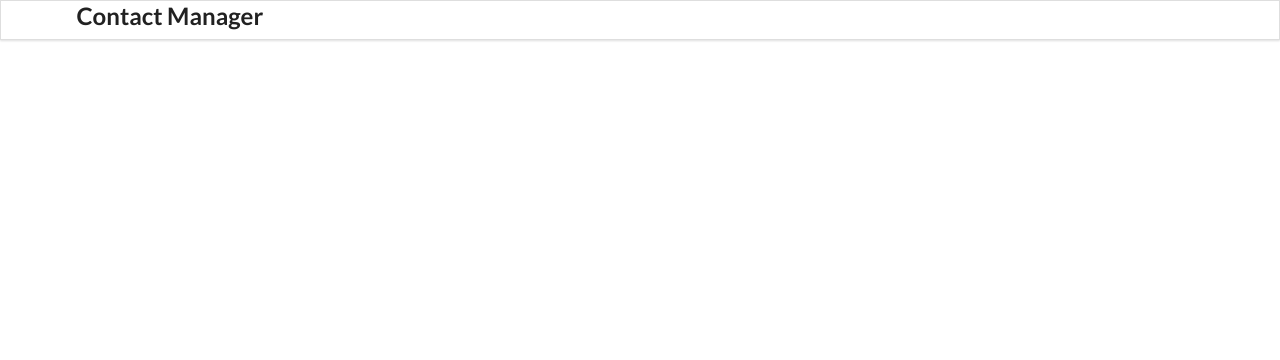
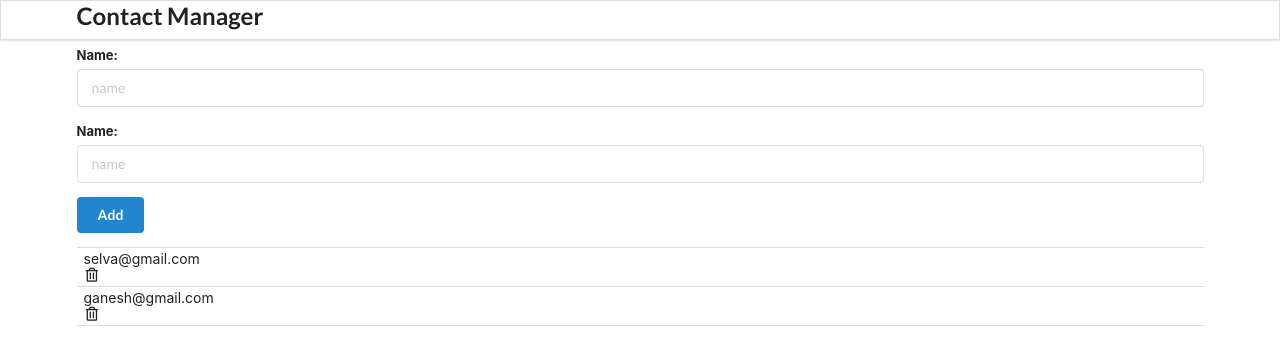
Before and after one commit to Selva-Ganesh-M/R-contact-app, a React (Create React App) app: page / in a window 1280 px wide. Shown: the top 360 px of the page. Built offline with nearby package versions, Linux system fonts and the light colour scheme.

Commit message:
add contactList, contactCard, AddContact with pre-defined data

```diff
--- a/src/App.js
+++ b/src/App.js
@@ -1,14 +1,26 @@
 import "./App.css";
 import Header from "./components/Header";
-import AddComponent from "./components/AddComponent";
+import AddContact from "./components/AddContact";
 import ContactList from "./components/ContactList";
 
 function App() {
+  const contacts = [
+    {
+      id: 1,
+      name: "selva",
+      email: "selva@gmail.com",
+    },
+    {
+      id: 2,
+      name: "ganesh",
+      email: "ganesh@gmail.com",
+    },
+  ];
   return (
-    <div>
+    <div className="ui container">
       <Header />
-      {/* <AddComponent />
-      <ContactList /> */}
+      <AddContact />
+      <ContactList contacts={contacts} />
     </div>
   );
 }
--- /dev/null
+++ b/src/components/AddContact.js
@@ -0,0 +1,24 @@
+import React, { Component } from "react";
+
+export class AddContact extends Component {
+  render() {
+    return (
+      <div className="ui main">
+        <h2>Create Contact</h2>
+        <form className="ui form">
+          <div className="field">
+            <label>Name:</label>
+            <input type="text" name="name" placeholder="name" />
+          </div>
+          <div className="field">
+            <label>Name:</label>
+            <input type="text" name="name" placeholder="name" />
+          </div>
+          <button className="ui button blue">Add</button>
+        </form>
+      </div>
+    );
+  }
+}
+
+export default AddContact;
--- a/src/components/ContactCard.js
+++ b/src/components/ContactCard.js
@@ -0,0 +1,15 @@
+import React from "react";
+
+function ContactCard({ contact }) {
+  return (
+    <div className="item">
+      <div className="content">
+        <div className="header">{contact.title}</div>
+        <div>{contact.email}</div>
+        <i className="trash alternate outline icon"></i>
+      </div>
+    </div>
+  );
+}
+
+export default ContactCard;
--- a/src/components/ContactList.js
+++ b/src/components/ContactList.js
@@ -0,0 +1,14 @@
+import React from "react";
+import ContactCard from "./ContactCard";
+
+function ContactList({ contacts }) {
+  return (
+    <div className="ui celled list">
+      {contacts.map((contact) => (
+        <ContactCard key={contact.id} contact={contact} />
+      ))}
+    </div>
+  );
+}
+
+export default ContactList;
```
Also changed, not shown: src/components/AddComponent.js (deleted).
